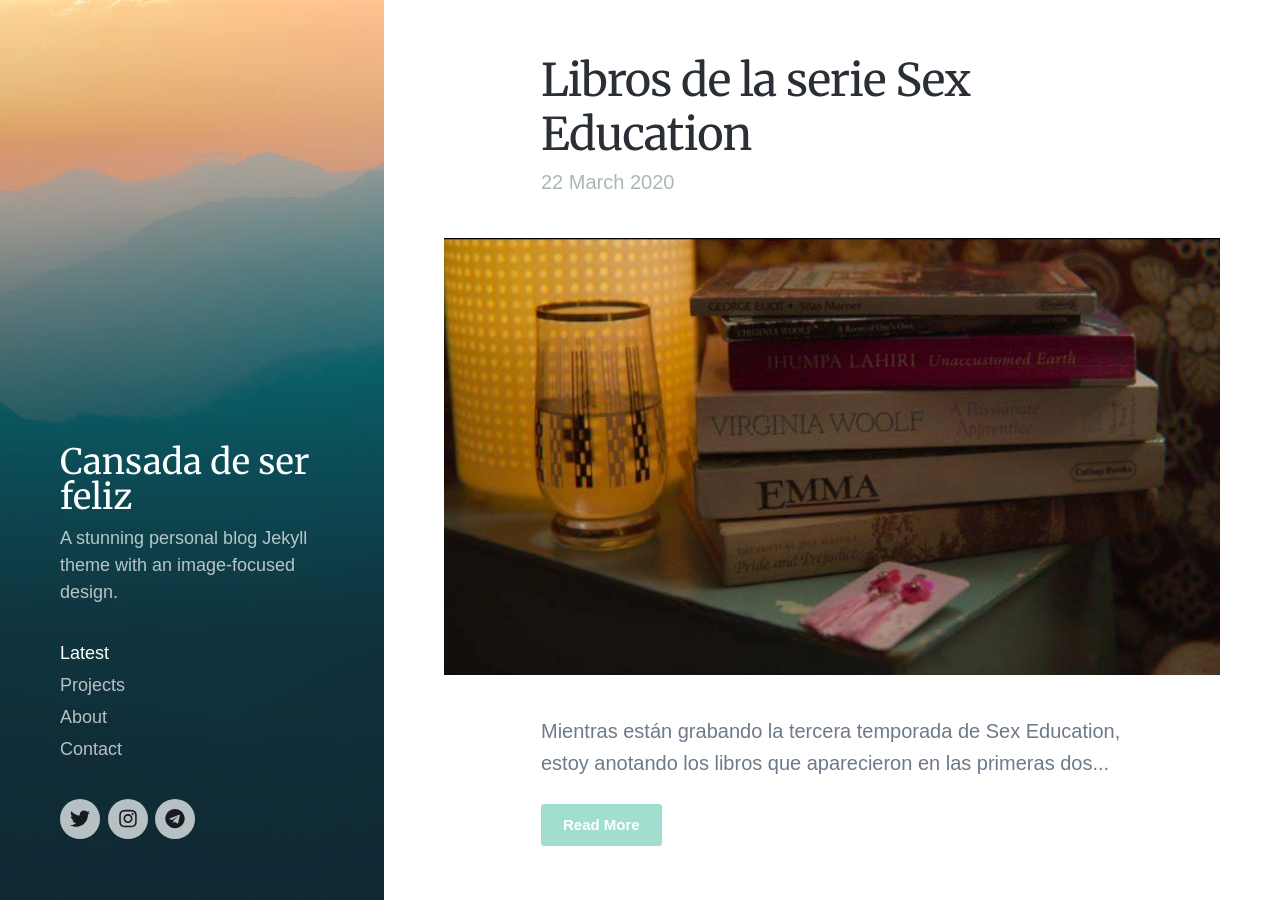
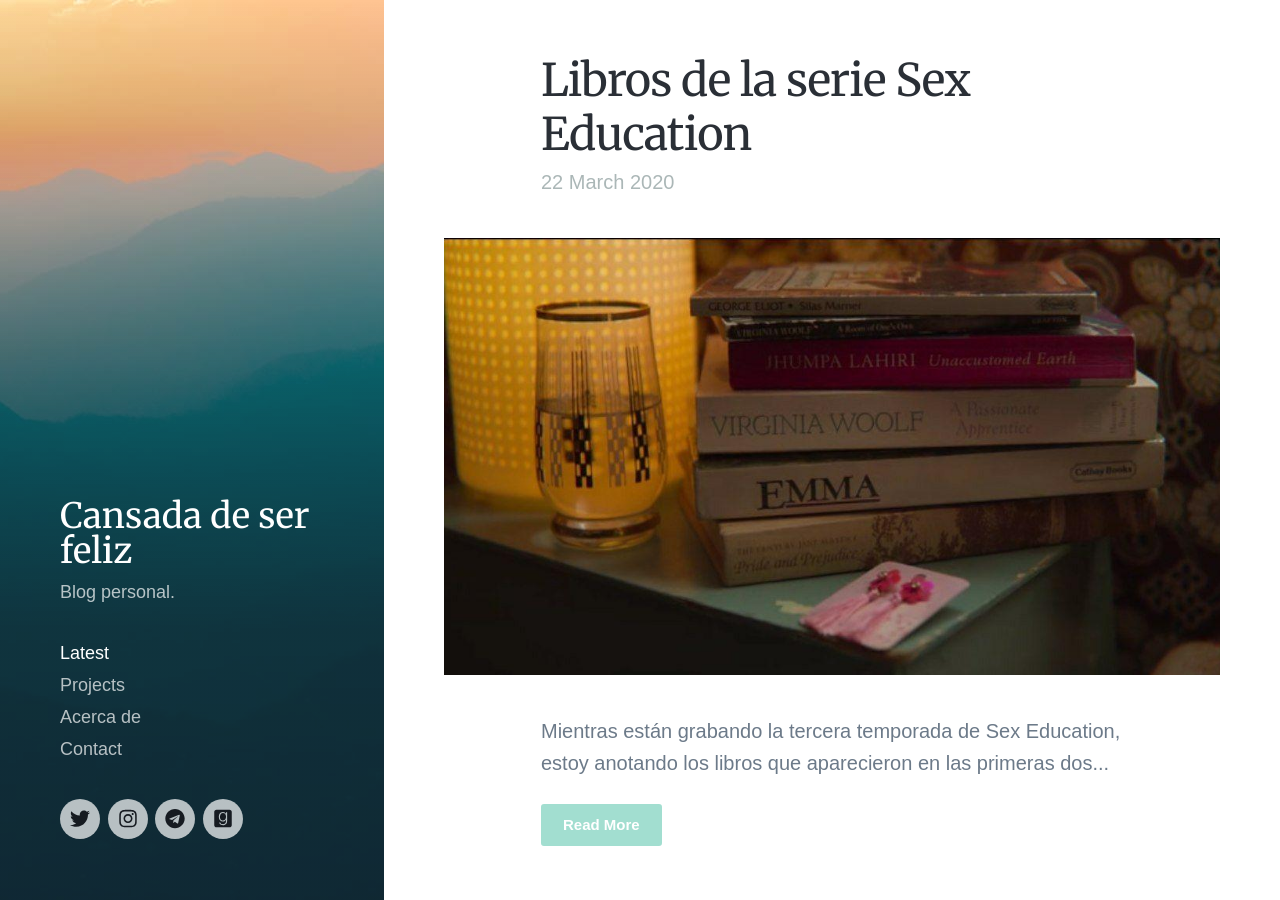
Before and after one commit to vero4karu/cansadadeserfeliz.github.io, a Jekyll site: the page built from index.html, in a window 1280 px wide and 900 px high. Built offline with Jekyll 4.4.1, drawn with Linux system fonts in a browser that asks for light colours; nearby versions of some CDN libraries; some web fonts are replaced; the list of posts is cut into pages by our own code.

Commit message:
Fix links

```diff
--- a/_data/settings.yml
+++ b/_data/settings.yml
@@ -1,6 +1,6 @@
 basic_settings:
   site_title: Cansada de ser feliz
-  site_tagline: A stunning personal blog Jekyll theme with an image-focused design.
+  site_tagline: Blog personal.
   favicon_image: /images/favicon.ico
 
 header_settings:
@@ -14,7 +14,7 @@ menu_settings:
       url: '/'
     - title: 'Projects'
       url: '/projects/'
-    - title: 'About'
+    - title: 'Acerca de'
       url: '/about'
     - title: 'Contact'
       url: '/contact'
@@ -56,7 +56,7 @@ social_settings:
   bandcamp_url: ''
   linkedin_url: ''
   telegram_url: 'https://t.me/CansadaDeSerFelizBlog'
-  goodreads_url: ''
+  goodreads_url: 'https://www.goodreads.com/cansadadeserfeliz'
 
 color_settings:
   background_color: '#ffffff'
```
